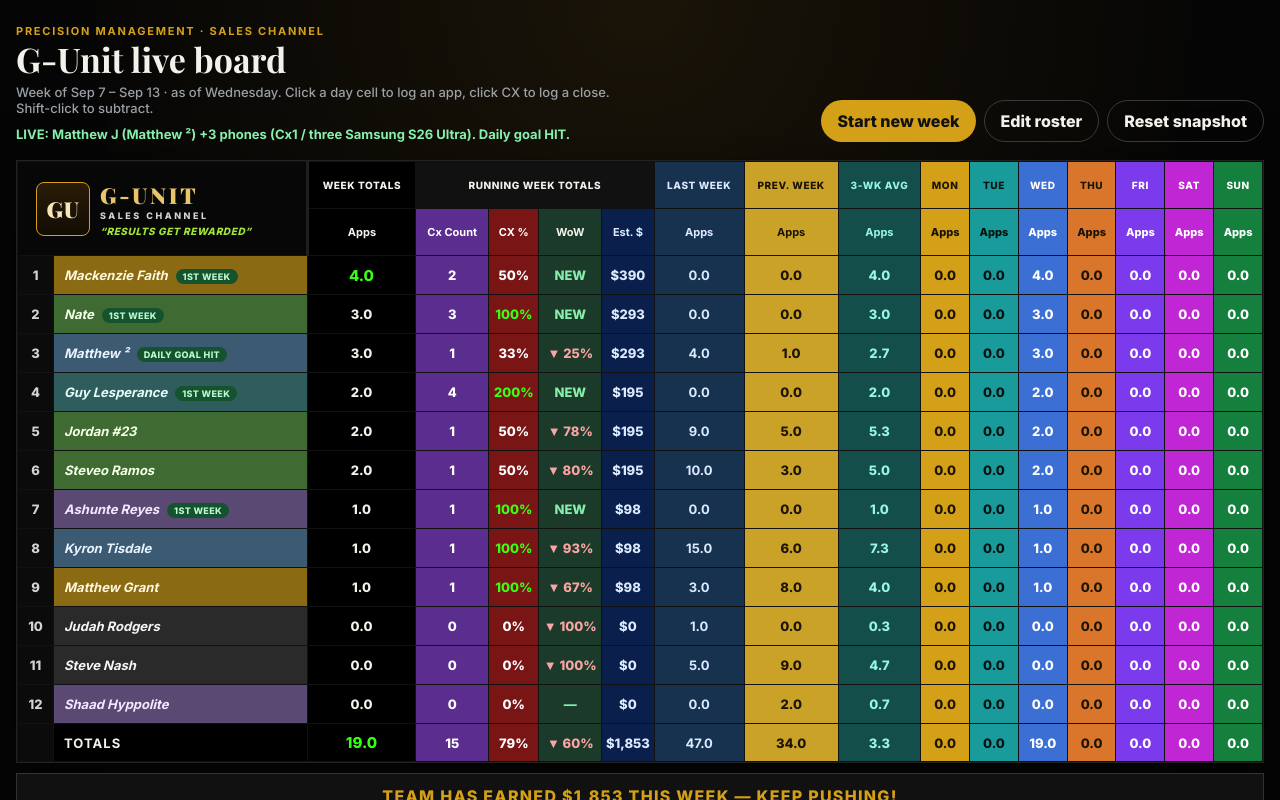
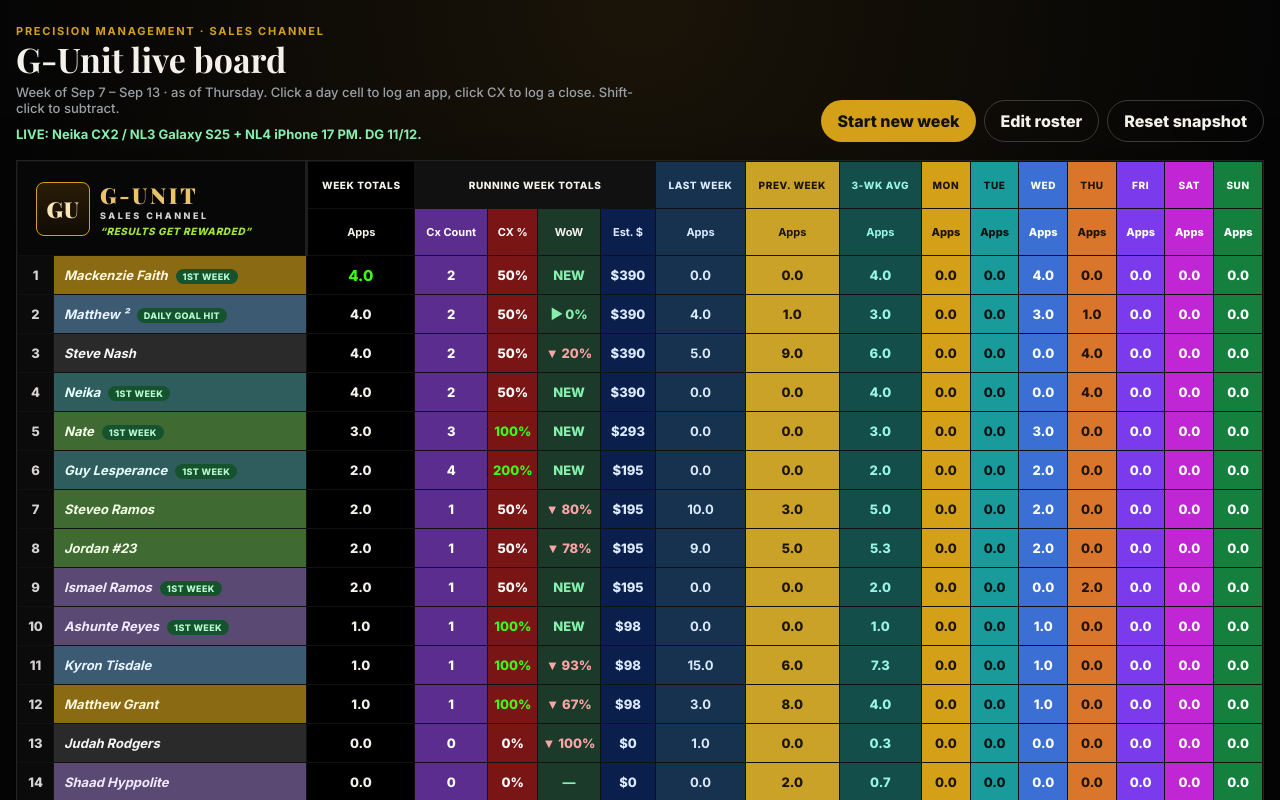
Before and after one commit to nash1599-ux/my-react-app, a React (Create React App) app: page / in a window 1280 px wide. Shown: the top 800 px of the page. Built offline with nearby package versions, Linux system fonts and the light colour scheme.

Commit message:
Update G-Unit salesboard to the Thursday full sheet
Seed Wednesday close plus live Thursday #G-Unit sales, keep Ismael separate from Steveo, and add Neika so the posted Excel grid stays current through the week.

Co-authored-by: Opulent <nash1599-ux@users.noreply.github.com>

```diff
--- a/src/App.js
+++ b/src/App.js
@@ -101,7 +101,7 @@ export default function App() {
   }
 
   function resetBoard() {
-    const ok = window.confirm("Reset the board back to the Wednesday G-Unit snapshot?");
+    const ok = window.confirm("Reset the board back to the Thursday G-Unit snapshot?");
     if (!ok) return;
     window.localStorage.removeItem(STORAGE_KEY);
     setBoard(cloneSeed());
@@ -377,8 +377,8 @@ export default function App() {
               {board.notes}
             </p>
             <p className="hint">
-              This board stays live in your browser. Log apps as they close and
-              hit Start new week on Monday to roll last week / prev week.
+              This board stays live in your browser all week. Log apps as they
+              close and hit Start new week on Monday to roll last week / prev week.
             </p>
           </aside>
         </section>
--- a/src/data/seed.js
+++ b/src/data/seed.js
@@ -1,26 +1,27 @@
-export const STORAGE_KEY = "gunit-board-v4";
+export const STORAGE_KEY = "gunit-board-v5";
 export const BLENDED_RATE = 97.5;
 export const WEEK_DAYS = ["MON", "TUE", "WED", "THU", "FRI", "SAT", "SUN"];
 
-function wed(apps) {
-  return [0, 0, apps, 0, 0, 0, 0];
+function days({ wed = 0, thu = 0 } = {}) {
+  return [0, 0, wed, thu, 0, 0, 0];
 }
 
-// Week of Mon Sep 7 – Sun Sep 13, 2026, as of Wednesday.
-// This week = Wednesday live board. Last week = Sunday close (Ky 15, Steveo 10...).
-// Prev week = PM team board for that week, with trainee lines given back
-// to the closer: Gianna + Leo -> Nashly (Steve Nash), Cameron -> Steveo.
+// Week of Mon Sep 7 – Sun Sep 13, 2026, as of Thursday.
+// Wednesday = official G-Unit close. Thursday = live #G-Unit sales
+// (Matthew ² +1, Nash +4, Neika +4, Ismael +2). Ismael is not Steveo.
+// Last week = Sunday G-Unit close. Prev week = PM board with trainee
+// lines given back to the closer: Gianna + Leo -> Nashly, Cameron -> Steveo.
 export const SEED_BOARD = {
   teamName: "G-UNIT",
   tagline: "Results get Rewarded",
   weekStart: "2026-09-07",
-  asOfLabel: "as of Wednesday",
-  dg: { current: 12, goal: 12 },
-  nlLeft: 55,
+  asOfLabel: "as of Thursday",
+  dg: { current: 11, goal: 12 },
+  nlLeft: 44,
   liveCall:
-    "LIVE: Matthew J (Matthew ²) +3 phones (Cx1 / three Samsung S26 Ultra). Daily goal HIT.",
+    "LIVE: Neika CX2 / NL3 Galaxy S25 + NL4 iPhone 17 PM. DG 11/12.",
   notes:
-    "Week of Mon 9/7. Last week = Sunday G-Unit close. Prev week = PM board (Grant 8, Ky 6, Jordan 5, Shaad 2, Matt² 1). Nashly 9 includes Gianna 7 + Leo 1 + his 1. Steveo 3 is Cameron's lines. Mackenzie, Nate, Guy, Ashunte: first week.",
+    "Week of Mon 9/7. Wed close + Thu #G-Unit live log. Last week = Sunday G-Unit close. Prev week = PM board (Grant 8, Ky 6, Jordan 5, Shaad 2, Matt² 1). Nashly 9 includes Gianna 7 + Leo 1 + his 1. Steveo 3 is Cameron's lines. Ismael is not Steveo. Mackenzie, Nate, Guy, Ashunte, Neika, Ismael: first week on this board.",
   reps: [
     {
       id: "mackenzie-faith",
@@ -31,7 +32,43 @@ export const SEED_BOARD = {
       firstWeek: true,
       lastWeekApps: 0,
       prevWeekApps: 0,
-      days: wed(4),
+      days: days({ wed: 4 }),
+      cx: 2,
+      badge: "1st week",
+    },
+    {
+      id: "matthew-johnson",
+      name: "Matthew ²",
+      shortName: "Matt²",
+      accent: "blue",
+      listOrder: 2,
+      lastWeekApps: 4,
+      prevWeekApps: 1,
+      days: days({ wed: 3, thu: 1 }),
+      cx: 2,
+      badge: "Daily goal HIT",
+    },
+    {
+      id: "steve-nash",
+      name: "Steve Nash",
+      shortName: "Nash",
+      accent: "slate",
+      listOrder: 3,
+      lastWeekApps: 5,
+      prevWeekApps: 9,
+      days: days({ thu: 4 }),
+      cx: 2,
+    },
+    {
+      id: "neika",
+      name: "Neika",
+      shortName: "Neika",
+      accent: "teal",
+      listOrder: 4,
+      firstWeek: true,
+      lastWeekApps: 0,
+      prevWeekApps: 0,
+      days: days({ thu: 4 }),
       cx: 2,
       badge: "1st week",
     },
@@ -40,71 +77,72 @@ export const SEED_BOARD = {
       name: "Nate",
       shortName: "Nate",
       accent: "green",
-      listOrder: 2,
+      listOrder: 5,
       firstWeek: true,
       lastWeekApps: 0,
       prevWeekApps: 0,
-      days: wed(3),
+      days: days({ wed: 3 }),
       cx: 3,
       badge: "1st week",
-    },
-    {
-      id: "matthew-johnson",
-      name: "Matthew ²",
-      shortName: "Matt²",
-      accent: "blue",
-      listOrder: 3,
-      lastWeekApps: 4,
-      prevWeekApps: 1,
-      days: wed(3),
-      cx: 1,
-      badge: "Daily goal HIT",
     },
     {
       id: "guy-lesperance",
       name: "Guy Lesperance",
       shortName: "Guy",
       accent: "teal",
-      listOrder: 4,
+      listOrder: 6,
       firstWeek: true,
       lastWeekApps: 0,
       prevWeekApps: 0,
-      days: wed(2),
+      days: days({ wed: 2 }),
       cx: 4,
       badge: "1st week",
+    },
+    {
+      id: "steven-ramos",
+      name: "Steveo Ramos",
+      shortName: "Steveo",
+      accent: "green",
+      listOrder: 7,
+      lastWeekApps: 10,
+      prevWeekApps: 3,
+      days: days({ wed: 2 }),
+      cx: 1,
     },
     {
       id: "jordan-aguirre",
       name: "Jordan #23",
       shortName: "Jordan",
       accent: "green",
-      listOrder: 5,
+      listOrder: 8,
       lastWeekApps: 9,
       prevWeekApps: 5,
-      days: wed(2),
+      days: days({ wed: 2 }),
       cx: 1,
     },
     {
-      id: "steven-ramos",
-      name: "Steveo Ramos",
-      shortName: "Steveo",
-      accent: "green",
-      listOrder: 6,
-      lastWeekApps: 10,
-      prevWeekApps: 3,
-      days: wed(2),
+      id: "ismael-ramos",
+      name: "Ismael Ramos",
+      shortName: "Ismael",
+      accent: "purple",
+      listOrder: 9,
+      firstWeek: true,
+      lastWeekApps: 0,
+      prevWeekApps: 0,
+      days: days({ thu: 2 }),
       cx: 1,
+      badge: "1st week",
     },
     {
       id: "ashunte-reyes",
       name: "Ashunte Reyes",
       shortName: "Ashunte",
       accent: "purple",
-      listOrder: 7,
+      listOrder: 10,
       firstWeek: true,
       lastWeekApps: 0,
       prevWeekApps: 0,
-      days: wed(1),
+      days: days({ wed: 1 }),
       cx: 1,
       badge: "1st week",
     },
@@ -113,10 +151,10 @@ export const SEED_BOARD = {
       name: "Kyron Tisdale",
       shortName: "Kyron",
       accent: "blue",
-      listOrder: 8,
+      listOrder: 11,
       lastWeekApps: 15,
       prevWeekApps: 6,
-      days: wed(1),
+      days: days({ wed: 1 }),
       cx: 1,
     },
     {
@@ -124,10 +162,10 @@ export const SEED_BOARD = {
       name: "Matthew Grant",
       shortName: "Grant",
       accent: "gold",
-      listOrder: 9,
+      listOrder: 12,
       lastWeekApps: 3,
       prevWeekApps: 8,
-      days: wed(1),
+      days: days({ wed: 1 }),
       cx: 1,
     },
     {
@@ -135,21 +173,10 @@ export const SEED_BOARD = {
       name: "Judah Rodgers",
       shortName: "Judah",
       accent: "slate",
-      listOrder: 10,
+      listOrder: 13,
       lastWeekApps: 1,
       prevWeekApps: 0,
-      days: wed(0),
-      cx: 0,
-    },
-    {
-      id: "steve-nash",
-      name: "Steve Nash",
-      shortName: "Nash",
-      accent: "slate",
-      listOrder: 11,
-      lastWeekApps: 5,
-      prevWeekApps: 9,
-      days: wed(0),
+      days: days({ wed: 0 }),
       cx: 0,
     },
     {
@@ -157,10 +184,10 @@ export const SEED_BOARD = {
       name: "Shaad Hyppolite",
       shortName: "Shaad",
       accent: "purple",
-      listOrder: 12,
+      listOrder: 14,
       lastWeekApps: 0,
       prevWeekApps: 2,
-      days: wed(0),
+      days: days({ wed: 0 }),
       cx: 0,
     },
   ],
```
Also changed, not shown: src/lib/slackSheet.js (added, +81 -0 lines), 2 other files (tests, documents, lock files or other folders).
